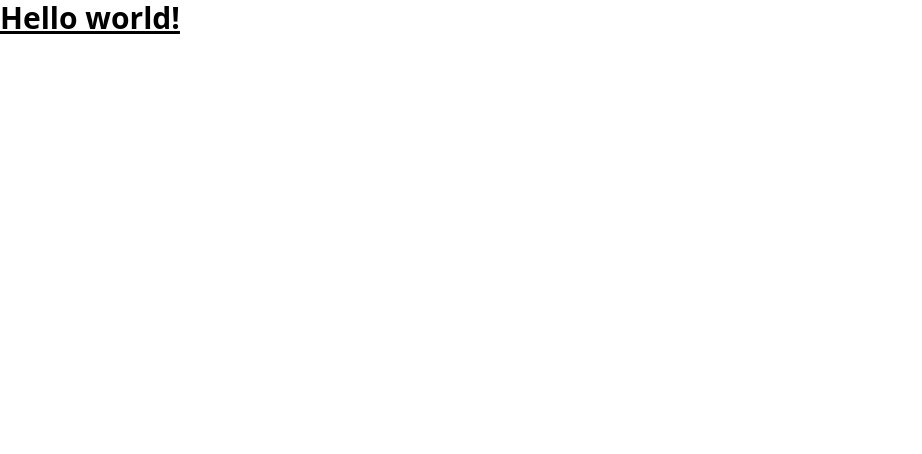
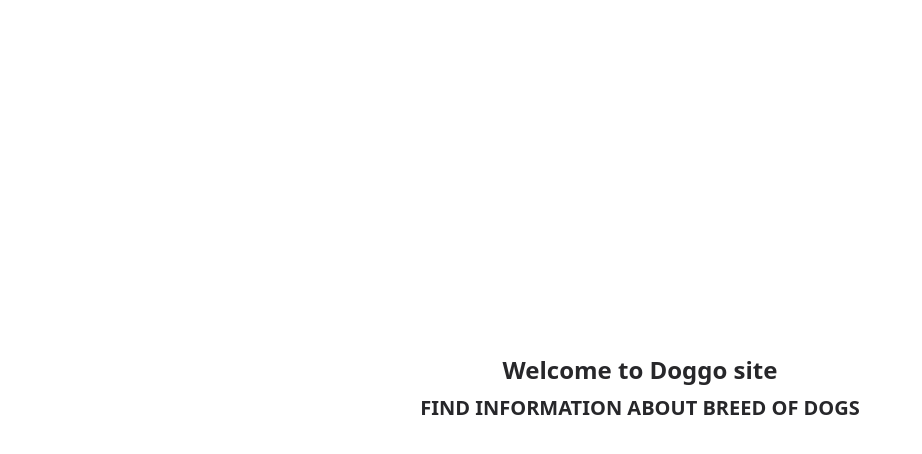
Before and after one commit to MilosIl/doggo_favorite, a Next.js app: page / in a window 1280 px wide. Shown: the top 454 px of the page, without its empty margins (0-922 px from the left). Built offline with nearby package versions, Linux system fonts and the light colour scheme.

Commit message:
styles base

```diff
--- /dev/null
+++ b/src/Components/templates/BaseTemplate.module.css
@@ -0,0 +1,2 @@
+.container {
+}
--- a/src/app/globals.css
+++ b/src/app/globals.css
@@ -1,3 +1,9 @@
 @tailwind base;
 @tailwind components;
 @tailwind utilities;
+
+* {
+  box-sizing: border-box;
+  padding: 0;
+  margin: 0;
+}
--- a/src/app/page.tsx
+++ b/src/app/page.tsx
@@ -1,5 +1,17 @@
 import './globals.css';
 
 export default function Home() {
-  return <h1 className="text-3xl font-bold underline">Hello world!</h1>;
+  return (
+    <>
+      <div className="min-h-screen flex flex-col justify-center items-center mx-auto">
+        <h1 className="text-2xl font-extrabold  text-zinc-800">
+          Welcome to Doggo site
+        </h1>
+        <p className="mt-2 mb-6 uppercase text-xl font-bold  text-zinc-800">
+          find information about breed of dogs
+        </p>
+        <main></main>
+      </div>
+    </>
+  );
 }
```
Also changed, not shown: src/Components/Footer/Footer.mock.ts (added, +7 -0 lines), src/Components/Footer/Footer.tsx (added, +13 -0 lines), src/Components/templates/BaseTemplate.mock.ts (added, +9 -0 lines), src/Components/templates/BaseTemplate.tsx (added, +10 -0 lines), 2 other files (tests, documents, lock files or other folders).
